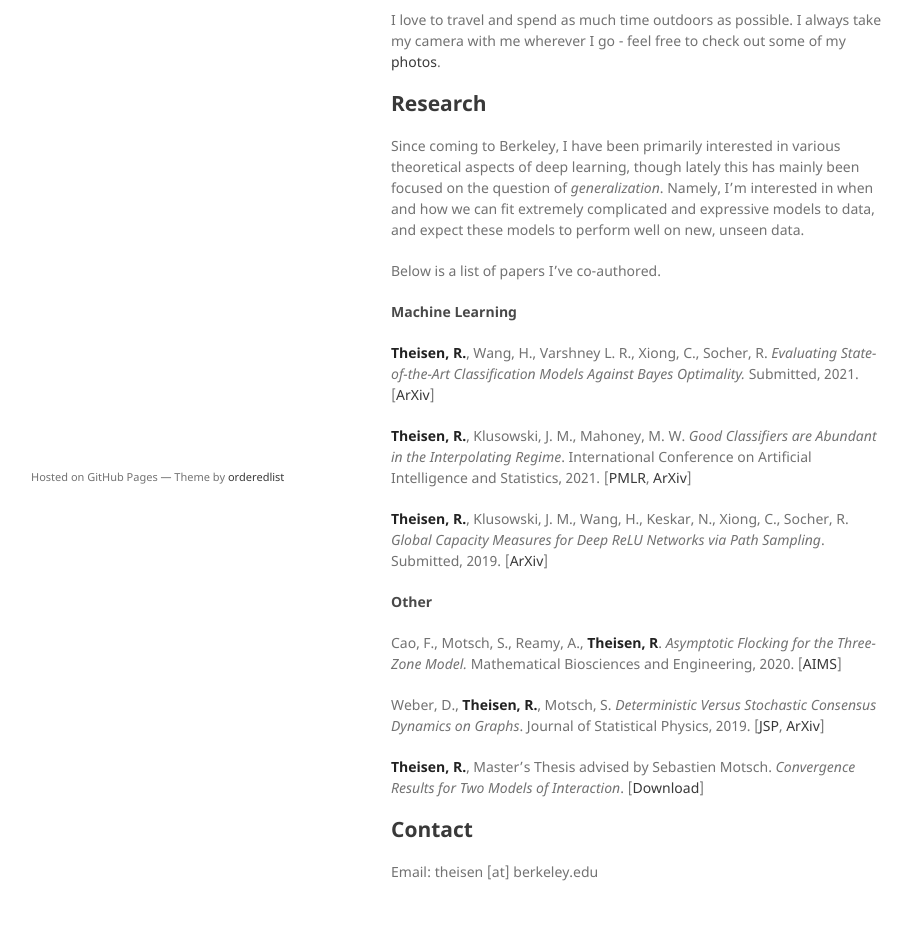
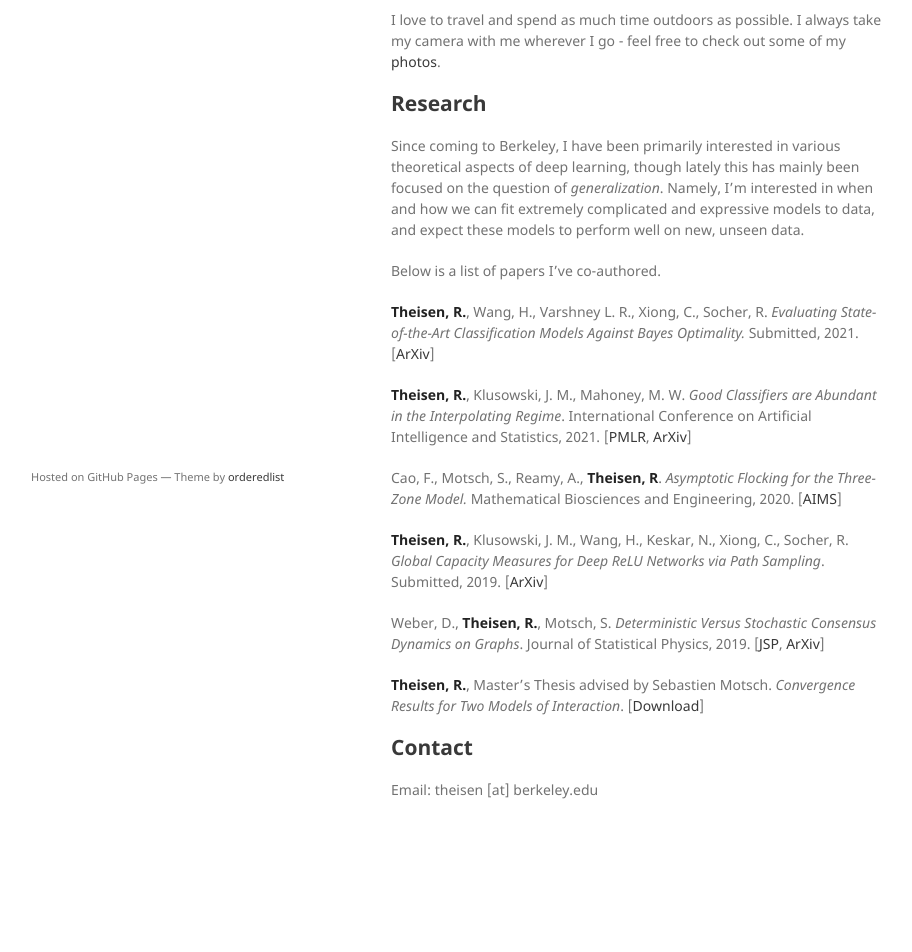
Before and after one commit to rythei/PersonalSiteWorking, a Jekyll site: the page built from index.md, in a window 1280 px wide. Shown: the part 344-1296 px from the top of the page, without its empty margins (179-1091 px from the left). Built offline with Jekyll 4.4.1, drawn with Linux system fonts in a browser that asks for light colours; our own code applies the rules of GitHub Pages for plain Markdown files; after the commit the page ends 1214 px from its top, so only the background shows below that.

Commit message:
Update index.md

```diff
--- a/index.md
+++ b/index.md
@@ -15,26 +15,18 @@ Since coming to Berkeley, I have been primarily interested in various theoretica
 
 Below is a list of papers I've co-authored.
 
-#### Machine Learning
-
 **Theisen, R.**, Wang, H., Varshney L. R., Xiong, C., Socher, R. _Evaluating State-of-the-Art Classification Models Against Bayes Optimality._ Submitted, 2021. [[ArXiv](https://arxiv.org/abs/2106.03357)]
 
 **Theisen, R.**, Klusowski, J. M., Mahoney, M. W. _Good Classifiers are Abundant in the Interpolating Regime_. International Conference on Artificial Intelligence and Statistics, 2021. [[PMLR](http://proceedings.mlr.press/v130/theisen21a.html), [ArXiv](https://arxiv.org/abs/2006.12625)]
 
+Cao, F., Motsch, S., Reamy, A., **Theisen, R**. _Asymptotic Flocking for the Three-Zone Model._ Mathematical Biosciences and Engineering, 2020. [[AIMS](https://www.aimspress.com/article/10.3934/mbe.2020391)]
+
 **Theisen, R.**, Klusowski, J. M., Wang, H., Keskar, N., Xiong, C., Socher, R. _Global Capacity Measures for Deep ReLU Networks via Path Sampling_. Submitted, 2019. [[ArXiv](https://arxiv.org/abs/1910.10245)]
-
-#### Other
-
-Cao, F., Motsch, S., Reamy, A., **Theisen, R**. _Asymptotic Flocking for the Three-Zone Model._ Mathematical Biosciences and Engineering, 2020. [[AIMS](https://www.aimspress.com/article/10.3934/mbe.2020391)]
 
 Weber, D., **Theisen, R.**, Motsch, S. _Deterministic Versus Stochastic Consensus Dynamics on Graphs_. Journal of Statistical Physics, 2019. [[JSP](https://link.springer.com/article/10.1007/s10955-019-02293-5), [ArXiv](https://arxiv.org/abs/1901.10756)]
 
 **Theisen, R.**, Master's Thesis advised by Sebastien Motsch. _Convergence Results for Two Models of Interaction_. [[Download](./assets/files/masters_thesis.pdf)]
 
-
-
-
-
 ## Contact
 
 Email: theisen [at] berkeley.edu
```
